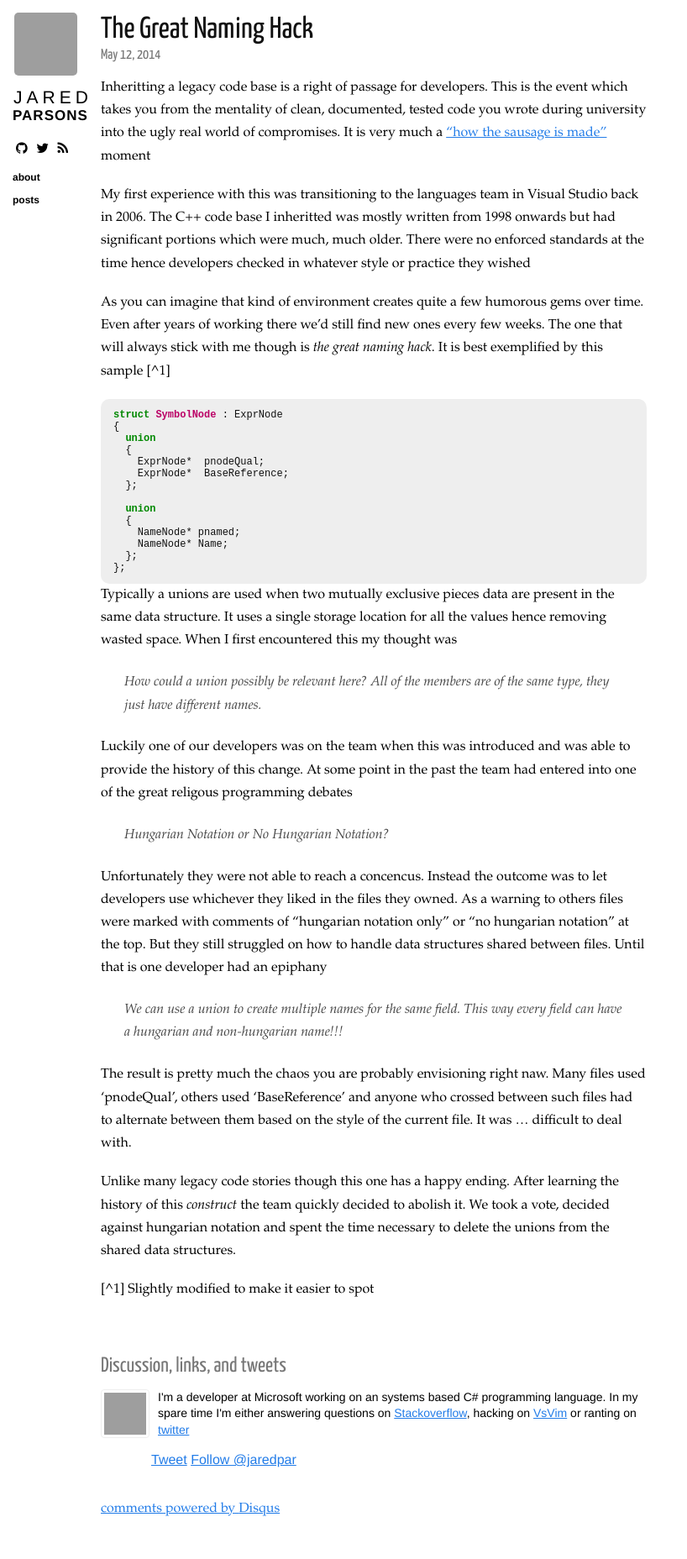
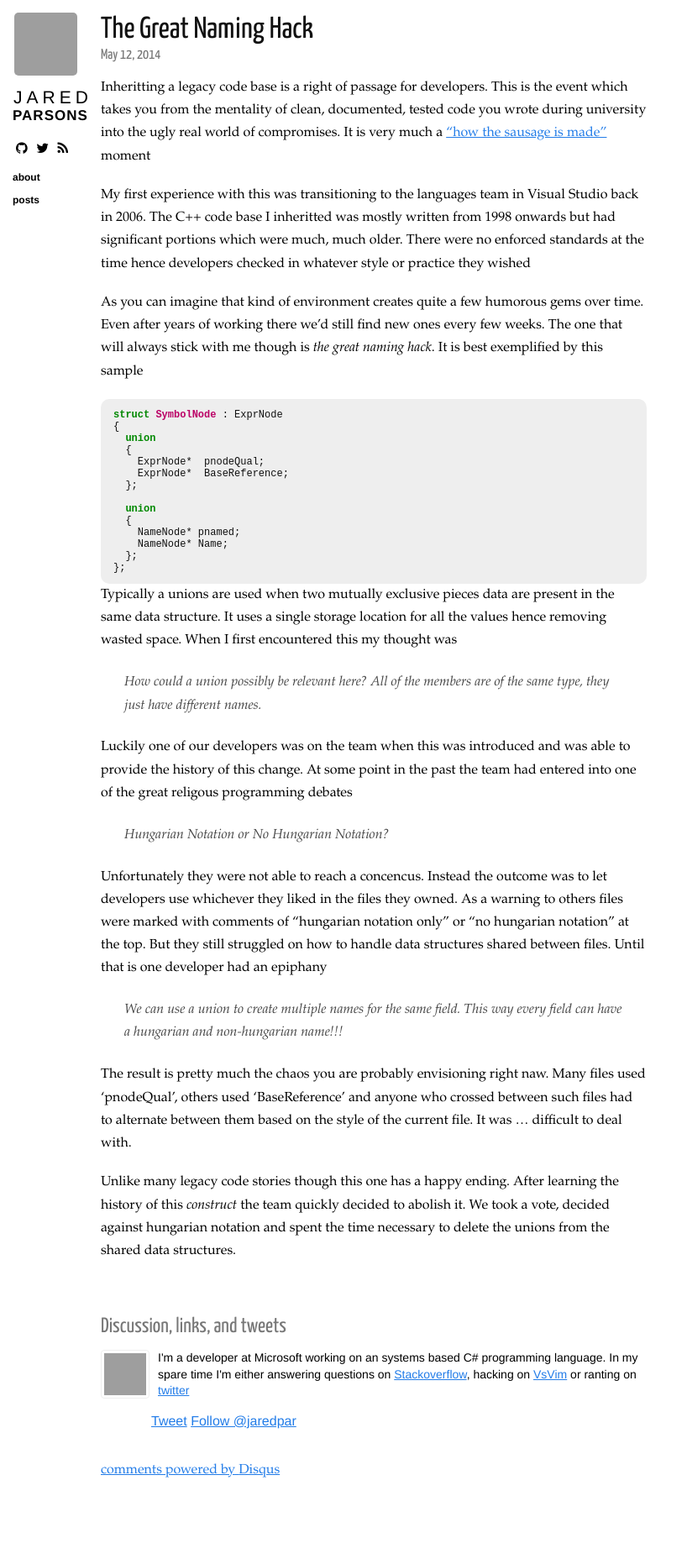
Before and after one commit to jaredpar/jaredpar.github.io, a Jekyll site: the page built from _posts/2014-05-12-the-great-naming-hack.md, in a window 1280 px wide. Shown: the whole page at 84% size, without its empty margins (0-818 px from the left). Built offline with Jekyll 4.4.1, drawn with Linux system fonts in a browser that asks for light colours; nearby versions of some CDN libraries; comment, search, counter and statistics services are not loaded; after the commit the page ends 1810 px from its top, so only the background shows below that; grey boxes are pictures that could not be loaded.

Commit message:
Line fix

```diff
--- a/_posts/2014-05-12-the-great-naming-hack.md
+++ b/_posts/2014-05-12-the-great-naming-hack.md
@@ -6,7 +6,7 @@ Inheritting a legacy code base is a right of passage for developers.  This is th
 
 My first experience with this was transitioning to the languages team in Visual Studio back in 2006.  The C++ code base I inheritted was mostly written from 1998 onwards but had significant portions which were much, much older.  There were no enforced standards at the time hence developers checked in whatever style or practice they wished
 
-As you can imagine that kind of environment creates quite a few humorous gems over time.  Even after years of working there we'd still find new ones every few weeks.  The one that will always stick with me though is *the great naming hack*.  It is best exemplified by this sample [^1]
+As you can imagine that kind of environment creates quite a few humorous gems over time.  Even after years of working there we'd still find new ones every few weeks.  The one that will always stick with me though is *the great naming hack*.  It is best exemplified by this sample
 
 {% highlight c++ %}
 struct SymbolNode : ExprNode
@@ -40,5 +40,3 @@ Unfortunately they were not able to reach a concencus.  Instead the outcome was
 The result is pretty much the chaos you are probably envisioning right naw.  Many files used 'pnodeQual', others used 'BaseReference' and anyone who crossed between such files had to alternate between them based on the style of the current file.  It was ... difficult to deal with.
 
 Unlike many legacy code stories though this one has a happy ending.  After learning the history of this *construct* the team quickly decided to abolish it.  We took a vote, decided against hungarian notation and spent the time necessary to delete the unions from the shared data structures.
-
-[^1] Slightly modified to make it easier to spot
```
